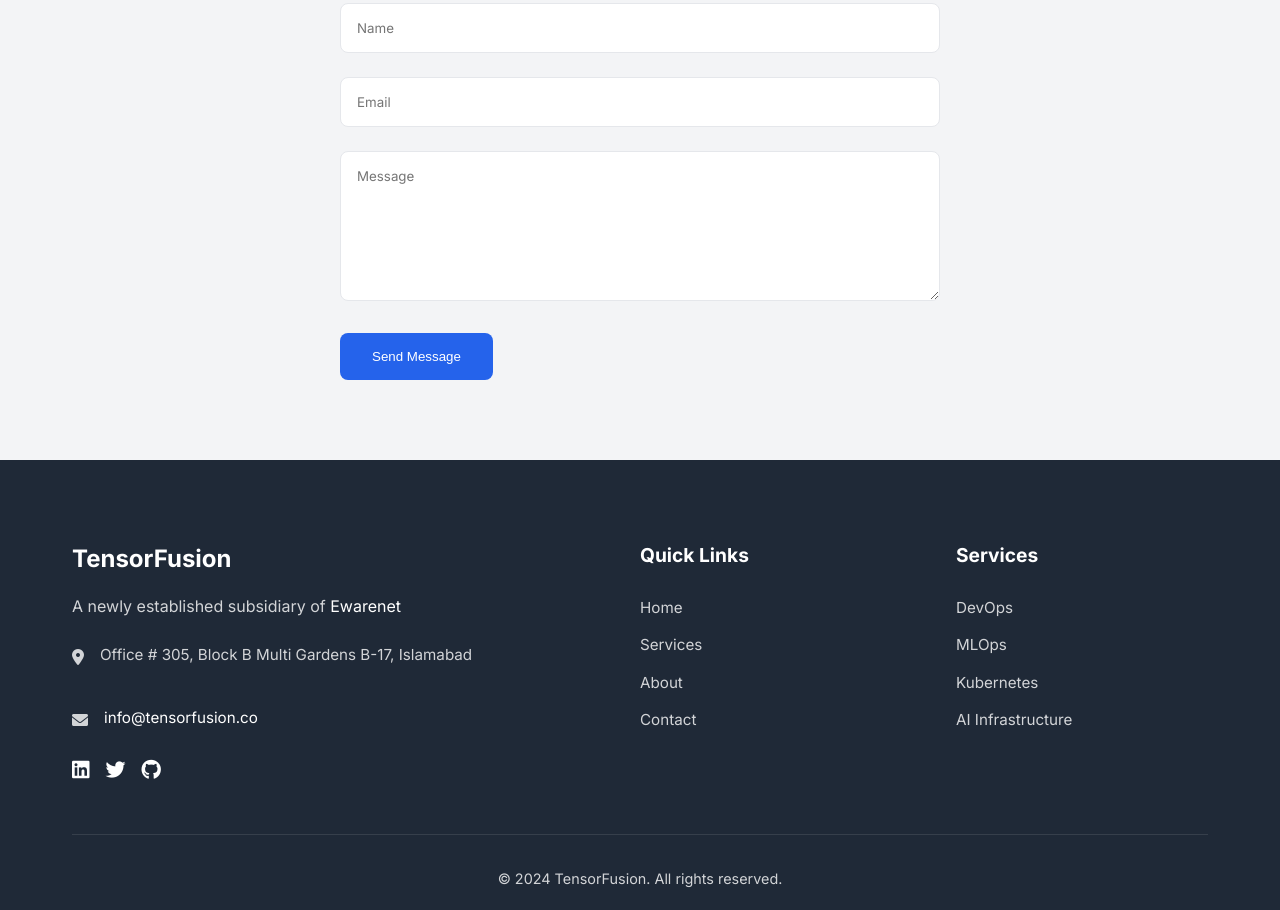
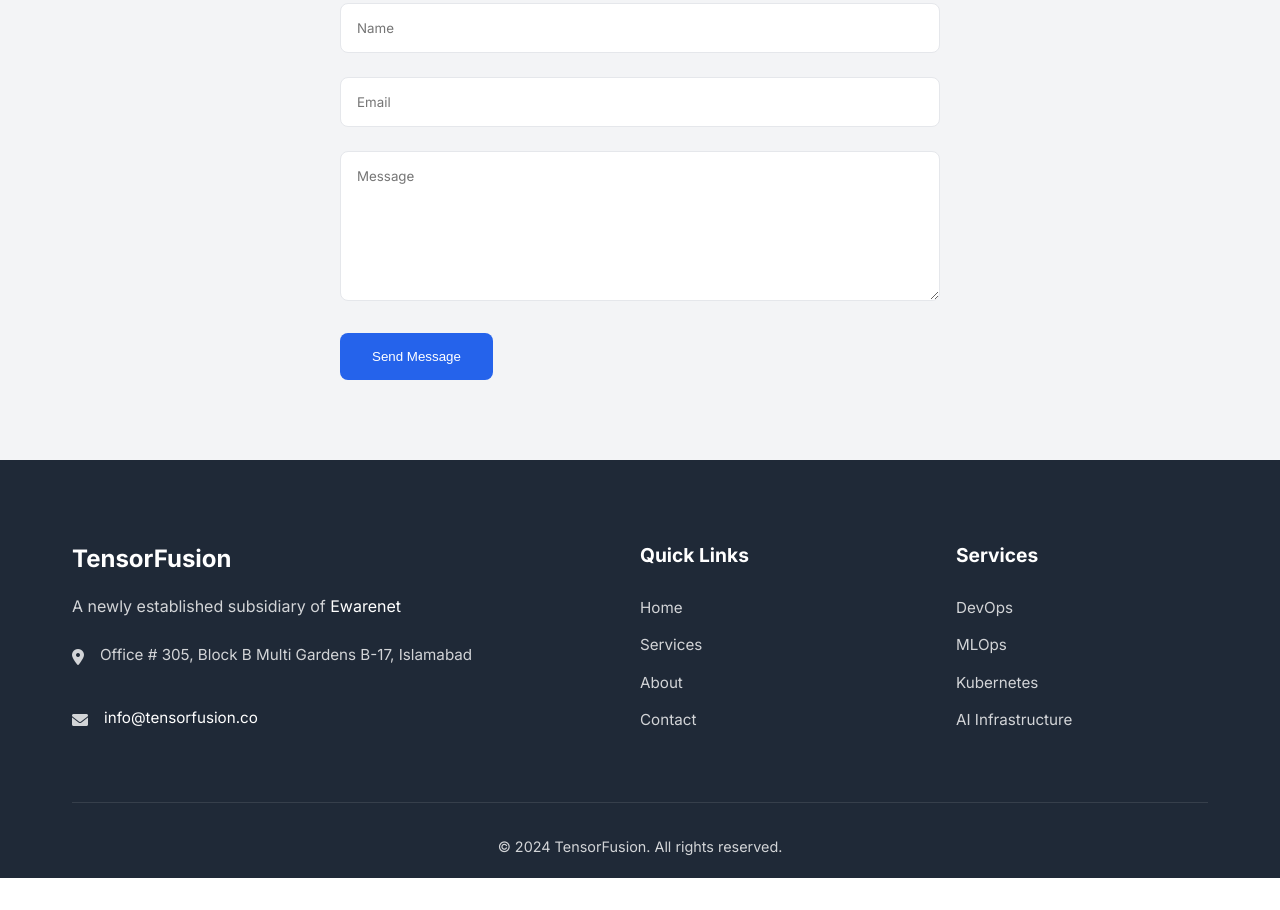
Before and after one commit to ai-bot-1234/ai-bot-1234.github.io, a plain HTML site: page index.html in a window 1280 px wide. Shown: the part 1958-2868 px from the top of the page. After the commit the page ends 2836 px from the top, so only its background shows below. Drawn offline with Linux system fonts and the light colour scheme.

Commit message:
Update index.html

```diff
--- a/index.html
+++ b/index.html
@@ -127,9 +127,7 @@
                         </div>
                     </div>
                     <div class="social-links">
-                        <a href="#" target="_blank"><i class="fab fa-linkedin"></i></a>
-                        <a href="#" target="_blank"><i class="fab fa-twitter"></i></a>
-                        <a href="#" target="_blank"><i class="fab fa-github"></i></a>
+
                     </div>
                 </div>
                 <div class="footer-links">
```
